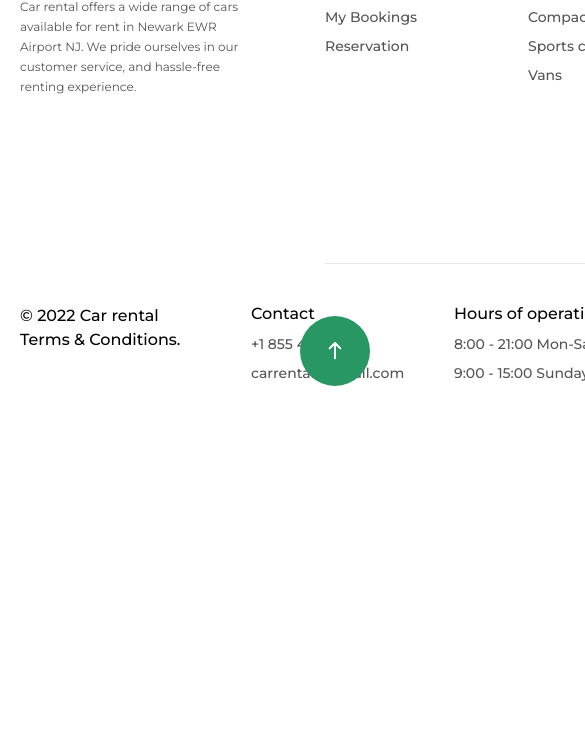
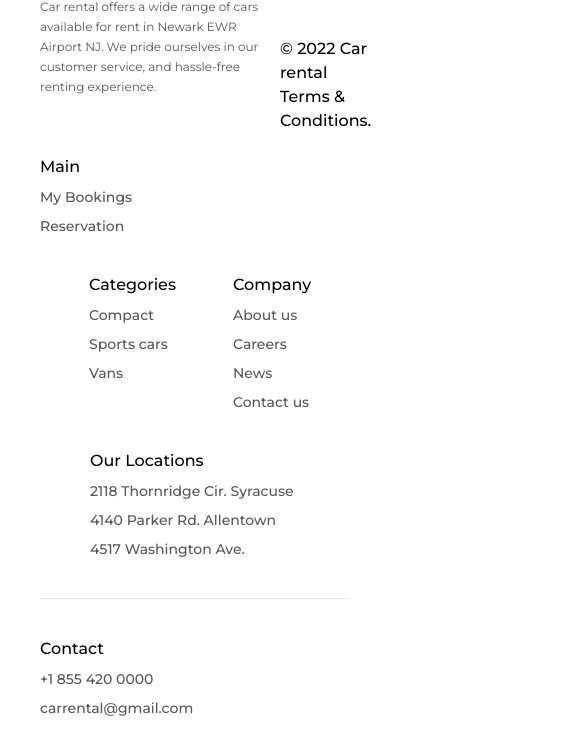
Before and after one commit to a99os/EXAM-VUE-1, a website: page src/index.html in a window 390 px wide. Shown: the part 6671-7425 px from the top of the page, 585 px wide, since content can reach past the window. Before the commit the page ends 7097 px from the top, so only its background shows below. Drawn offline with nearby package versions, Linux system fonts and the light colour scheme.

Commit message:
footer  responsive

```diff
--- a/src/index.html
+++ b/src/index.html
@@ -959,8 +959,10 @@
     <!-- footer started -->
     <footer class="footer border-t-[1.5px] border-[#E5E7EA]">
       <div class="container mx-auto max-w-[1240px] px-5">
-        <div class="footer__wrapper pt-10">
-          <div class="flex">
+        <div class="footer__wrapper px-5 pt-10 flex flex-col xl:flex-row">
+          <div
+            class="flex xl:flex-col flex-row justify-between xl:justify-start items-start"
+          >
             <div class="logo_footer">
               <img src="./images/Logo.svg" alt="logo" />
               <p
@@ -971,8 +973,14 @@
                 service, and hassle-free renting experience.
               </p>
             </div>
+            <p class="w-[166px] font-medium text-base mt-[84px]">
+              © 2022 Car rental Terms & Conditions.
+            </p>
+          </div>
+          <div>
+            <div class="flex flex-wrap">
               <div
-              class="flex ml-[65px] mt-6 pb-10 border-b-[1.5px] border-[#E5E7EA] w-full"
+                class="flex flex-wrap sm:justify-between xl:justify-start gap-10 xl:gap-5 xl:ml-[65px] mt-6 pb-10 border-b-[1.5px] border-[#E5E7EA] w-full"
               >
                 <div>
                   <h1 class="font-medium text-base leading-5 mb-1">Main</h1>
@@ -987,25 +995,27 @@
                     >Reservation</a
                   >
                 </div>
-              <div class="ml-[49px]">
-                <h1 class="font-medium text-base leading-5 mb-1">Categories</h1>
+                <div class="ml-[49px] sm:ml-0 xl:ml-[49px]">
+                  <h1 class="font-medium text-base leading-5 mb-1">
+                    Categories
+                  </h1>
                   <a
                     href="#"
-                  class="font-medium hover:text-black dark:hover:text-white block text-[14px] w-[154px] mt-3 leading-[17px] text-[#555555] dark:text-white hover:underline"
+                    class="font-medium hover:text-black dark:hover:text-white block text-[14px] w-[104px] mt-3 leading-[17px] text-[#555555] dark:text-white hover:underline"
                     >Compact</a
                   >
                   <a
                     href="#"
-                  class="font-medium hover:text-black dark:hover:text-white block text-[14px] w-[154px] mt-3 leading-[17px] text-[#555555] dark:text-white hover:underline"
+                    class="font-medium hover:text-black dark:hover:text-white block text-[14px] w-[104px] mt-3 leading-[17px] text-[#555555] dark:text-white hover:underline"
                     >Sports cars</a
                   >
                   <a
                     href="#"
-                  class="font-medium hover:text-black dark:hover:text-white block text-[14px] w-[154px] mt-3 leading-[17px] text-[#555555] dark:text-white hover:underline"
+                    class="font-medium hover:text-black dark:hover:text-white block text-[14px] w-[104px] mt-3 leading-[17px] text-[#555555] dark:text-white hover:underline"
                     >Vans
                   </a>
                 </div>
-              <div class="ml-[52px]">
+                <div class="xl:ml-[52px]">
                   <h1 class="font-medium text-base leading-5 mb-1">Company</h1>
                   <a
                     href="#"
@@ -1028,7 +1038,7 @@
                     >Contact us
                   </a>
                 </div>
-              <div class="ml-[124px]">
+                <div class="ml-[50px] sm:ml-0 xl:ml-[124px]">
                   <h1 class="font-medium text-base leading-5 mb-1">
                     Our Locations
                   </h1>
@@ -1050,13 +1060,9 @@
                 </div>
               </div>
             </div>
-          <div class="flex relative">
-            <div class="logo_footer w-60 mt-10">
-              <p class="w-[166px] font-medium text-base">
-                © 2022 Car rental Terms & Conditions.
-              </p>
-            </div>
-            <div class="flex ml-[65px] mt-10 pb-10">
+            <div
+              class="flex flex-wrap gap-10 xl:gap-5 xl:ml-[65px] mt-10 pb-10 relative"
+            >
               <div>
                 <h1 class="font-medium text-base leading-5 mb-1">Contact</h1>
                 <a
@@ -1085,7 +1091,7 @@
                   >9:00 - 15:00 Sundays</a
                 >
               </div>
-              <div class="ml-[52px]">
+              <div class="xl:ml-[52px]">
                 <h1 class="font-medium text-base leading-5 mb-[22px]">
                   Social network
                 </h1>
@@ -1174,7 +1180,6 @@
                   </a>
                 </div>
               </div>
-            </div>
               <div
                 class="w-[70px] h-[70px] absolute group cursor-pointer duration-300 active:bg-[#F5F5F5] rounded-full hover:bg-[#077743] bg-[#299764] bottom-10 right-0 flex justify-center items-center"
                 id="myBtn"
@@ -1193,6 +1198,7 @@
                     class="group-active:fill-black"
                   />
                 </svg>
+              </div>
             </div>
           </div>
         </div>
```
Also changed, not shown: src/output.css. Lines whose indentation alone changed are shown as unchanged.
